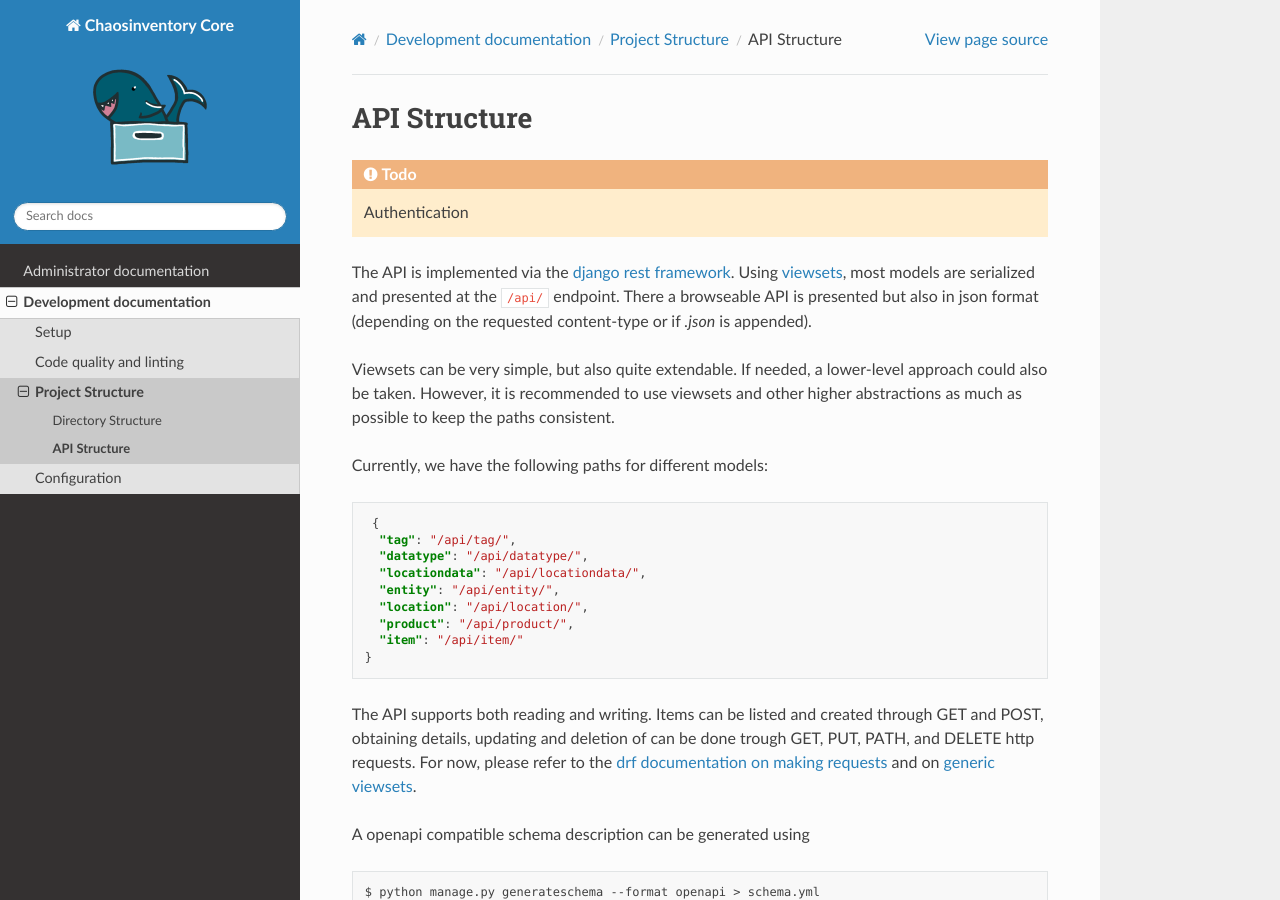
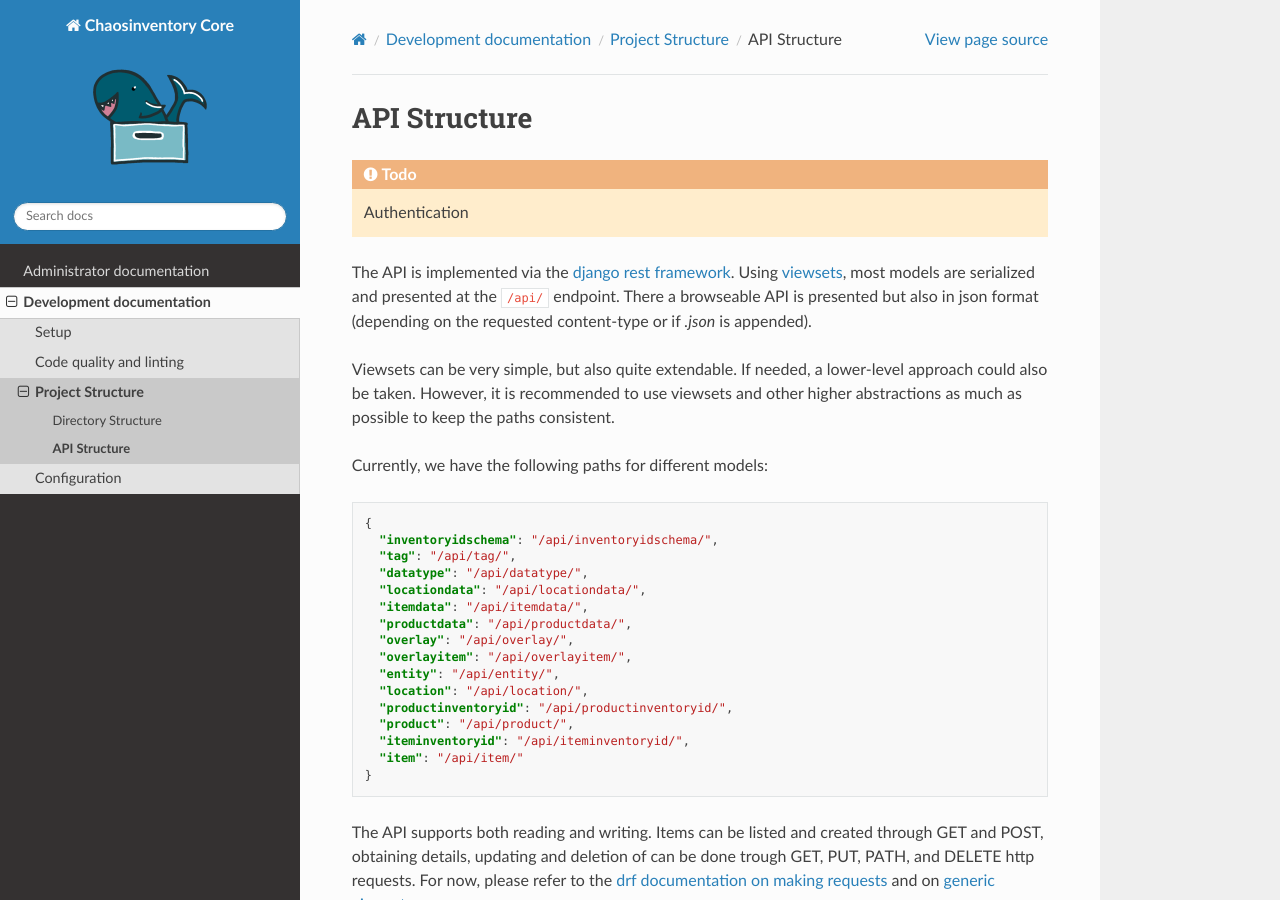
Before and after one commit to chaosinventory/chaosinventory, a Sphinx documentation site: the page built from doc/dev/structure/api.rst, in a window 1280 px wide and 900 px high. Built offline with Sphinx 7.4.7 and the Read the Docs theme 2.0.0, drawn with Linux system fonts in a browser that asks for light colours; pages that are not in the unit, such as notebooks, are missing from menus.

Commit message:
Add misssing endpoints to docs

```diff
--- a/doc/dev/structure/api.rst
+++ b/doc/dev/structure/api.rst
@@ -21,13 +21,21 @@ Currently, we have the following paths for different models:
 
 .. code-block:: json
 
-   {
+
+  {
+    "inventoryidschema": "/api/inventoryidschema/",
     "tag": "/api/tag/",
     "datatype": "/api/datatype/",
     "locationdata": "/api/locationdata/",
+    "itemdata": "/api/itemdata/",
+    "productdata": "/api/productdata/",
+    "overlay": "/api/overlay/",
+    "overlayitem": "/api/overlayitem/",
     "entity": "/api/entity/",
     "location": "/api/location/",
+    "productinventoryid": "/api/productinventoryid/",
     "product": "/api/product/",
+    "iteminventoryid": "/api/iteminventoryid/",
     "item": "/api/item/"
   }
 
```
